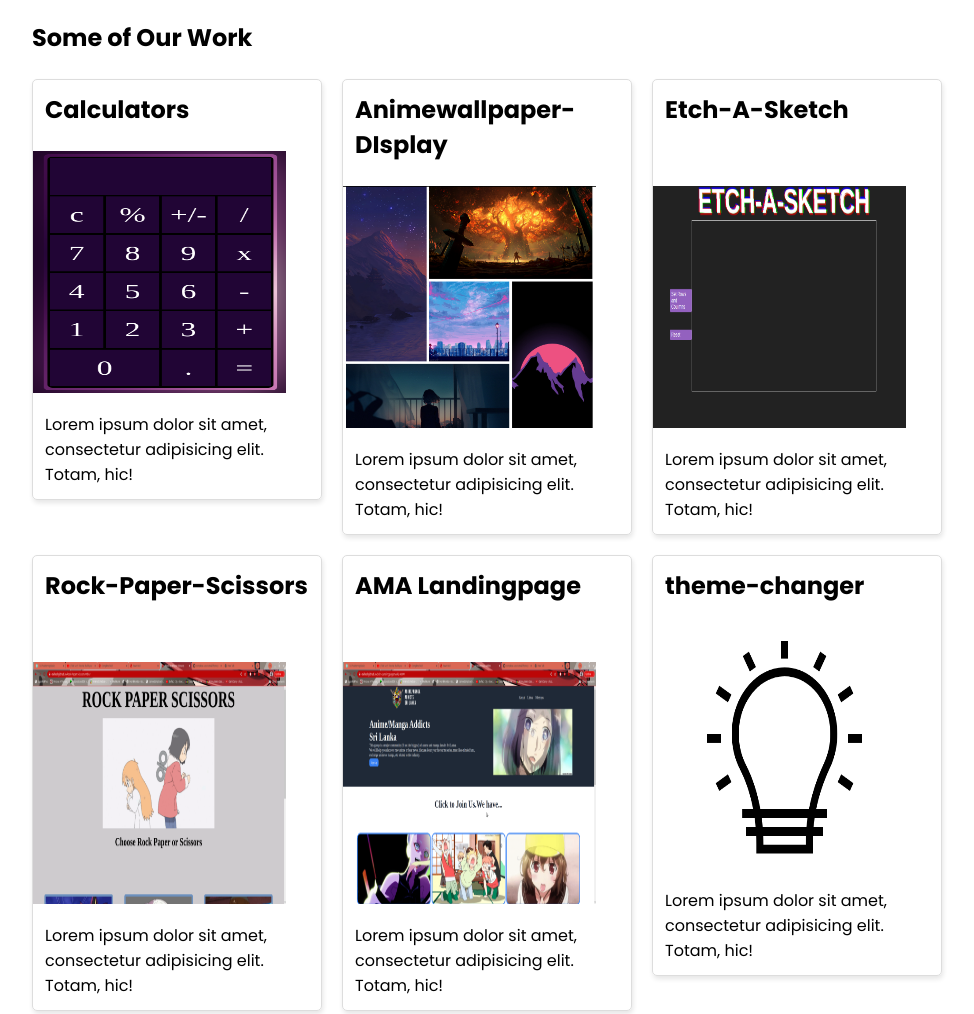
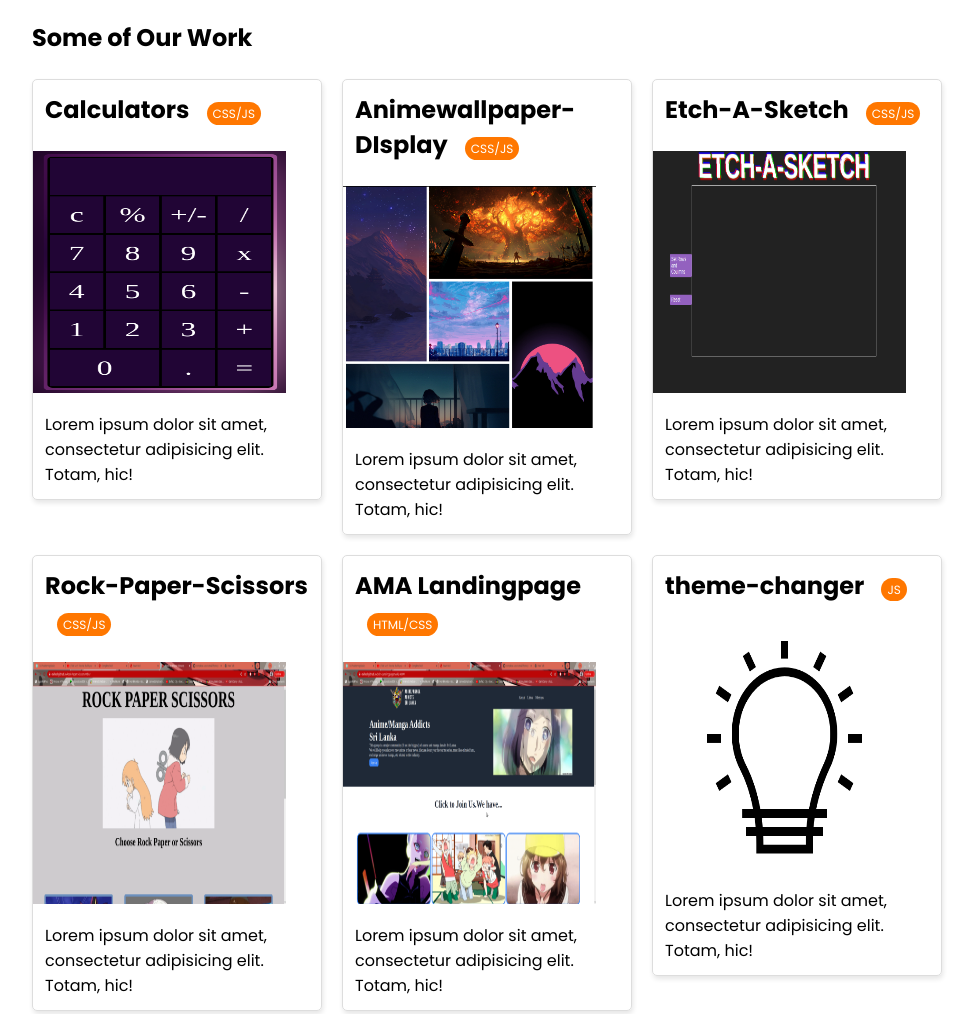
Before and after one commit to evilkeil/SASS-practice-, a website: page index.html in a window 1280 px wide. Shown: the part 1140-2154 px from the top of the page, without its empty margins (28-1002 px from the left). Drawn offline with Linux system fonts and the light colour scheme.

Commit message:
link the projects

```diff
--- a/css/index.css
+++ b/css/index.css
@@ -111,7 +111,7 @@ img {
   font-weight: bold;
 }
 
-.card > img {
+.card img {
   width: 253px;
   height: 242px;
 }
@@ -172,6 +172,14 @@ img {
 
 .navbar-secondary {
   background-color: #FF7700;
+}
+
+.badge-secondary {
+  border-radius: 80px;
+  background-color: #FF7700;
+  padding: 0.1875rem 0.375rem;
+  font-size: 0.75rem;
+  font-weight: normal;
 }
 
 .p-0 {
--- a/index.html
+++ b/index.html
@@ -55,44 +55,56 @@
       <div class="row gap-2">
         <div class="col-12-xs col-6-md col-3-lg">
           <div class="card p-0">
+            <a href="https://evilkeil.github.io/Calculator/" target="_blank">
               <h3 class="card-title m-1">Calculators <span class="badge-secondary text-white ml-1">CSS/JS</span></h3>
               <img src="img/calc.png" alt="">
               <p class="m-1">Lorem ipsum dolor sit amet, consectetur adipisicing elit. Totam, hic!</p>
+            </a>
           </div>
         </div>
         <div class="col-12-xs col-6-md col-3-lg">
           <div class="card p-0">
+            <a href="https://evilkeil.github.io/Animewallpaper-DIsplay/" target="_blank">
               <h3 class="card-title m-1">Animewallpaper-DIsplay <span class="badge-secondary text-white ml-1">CSS/JS</span></h3>
               <img src="img/animewall.png" alt="">
               <p class="m-1">Lorem ipsum dolor sit amet, consectetur adipisicing elit. Totam, hic!</p>
+            </a>
           </div>
         </div>
         <div class="col-12-xs col-6-md col-3-lg">
           <div class="card p-0">
+            <a href="https://evilkeil.github.io/Etch-A-Sketch/" target="_blank">
               <h3 class="card-title m-1">Etch-A-Sketch <span class="badge-secondary text-white ml-1">CSS/JS</span></h3>
               <img src="img/etch.png" alt="">
               <p class="m-1">Lorem ipsum dolor sit amet, consectetur adipisicing elit. Totam, hic!</p>
+            </a>
           </div>
         </div>
         <div class="col-12-xs col-6-md col-3-lg">
           <div class="card p-0">
+            <a href="https://evilkeil.github.io/Rock-Paper-Scissors-Odin/" target="_blank">
               <h3 class="card-title m-1"> Rock-Paper-Scissors <span class="badge-secondary text-white ml-1">CSS/JS</span></h3>
               <img src="img/rps.png" alt="">
               <p class="m-1">Lorem ipsum dolor sit amet, consectetur adipisicing elit. Totam, hic!</p>
+            </a>
           </div>
         </div>
         <div class="col-12-xs col-6-md col-3-lg">
           <div class="card p-0">
+            <a href="https://evilkeil.github.io/Odin-Landingpagemark2-AMA/" target="_blank">
               <h3 class="card-title m-1"> AMA Landingpage <span class="badge-secondary text-white ml-1">HTML/CSS</span></h3>
               <img src="img/ama.png" alt="">
               <p class="m-1">Lorem ipsum dolor sit amet, consectetur adipisicing elit. Totam, hic!</p>
+            </a>
           </div>
         </div>
         <div class="col-12-xs col-6-md col-3-lg">
           <div class="card p-0">
+            <a href="https://evilkeil.github.io/theme-changer" target="_blank">
               <h3 class="card-title m-1"> theme-changer <span class="badge-secondary text-white ml-1">JS</span></h3>
               <img src="img/theme.png" alt="">
               <p class="m-1">Lorem ipsum dolor sit amet, consectetur adipisicing elit. Totam, hic!</p>
+            </a>
           </div>
         </div>
       </div>
```
Lines whose indentation alone changed are shown as unchanged.
